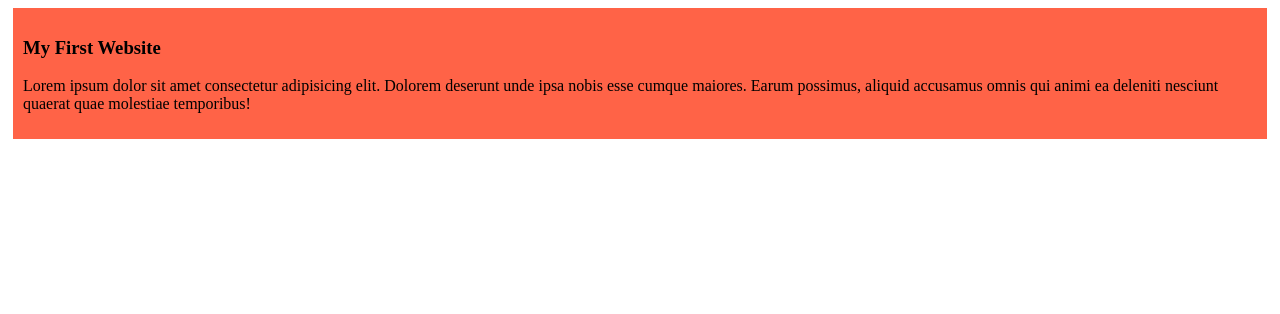
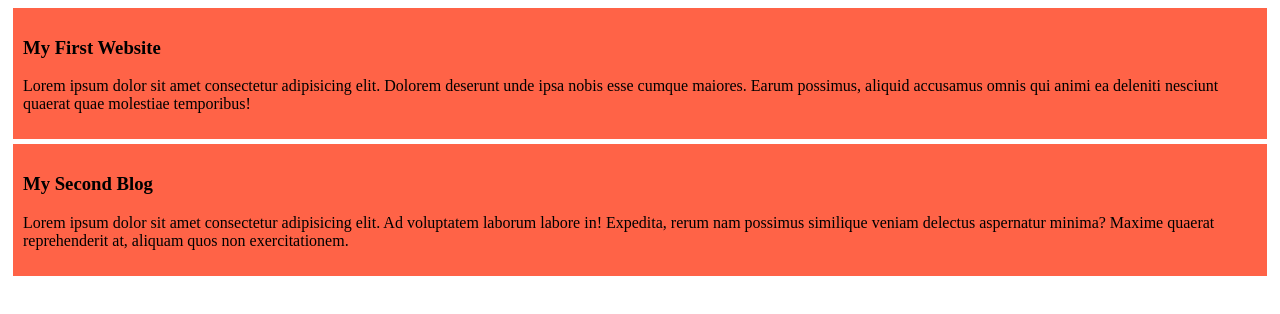
Before and after one commit to Sharif355/My-first-github-repo, a plain HTML site: page First.html in a window 1280 px wide. Drawn offline with Linux system fonts and the light colour scheme.

```diff
--- a/First.html
+++ b/First.html
@@ -11,5 +11,11 @@
         <h3>My First Website</h3>
         <p>Lorem ipsum dolor sit amet consectetur adipisicing elit. Dolorem deserunt unde ipsa nobis esse cumque maiores. Earum possimus, aliquid accusamus omnis qui animi ea deleniti nesciunt quaerat quae molestiae temporibus!</p>
     </div>
+    <div>
+        <h3>My Second Blog</h3>
+        <p>
+            Lorem ipsum dolor sit amet consectetur adipisicing elit. Ad voluptatem laborum labore in! Expedita, rerum nam possimus similique veniam delectus aspernatur minima? Maxime quaerat reprehenderit at, aliquam quos non exercitationem.
+        </p>
+    </div>
 </body>
 </html>
```
